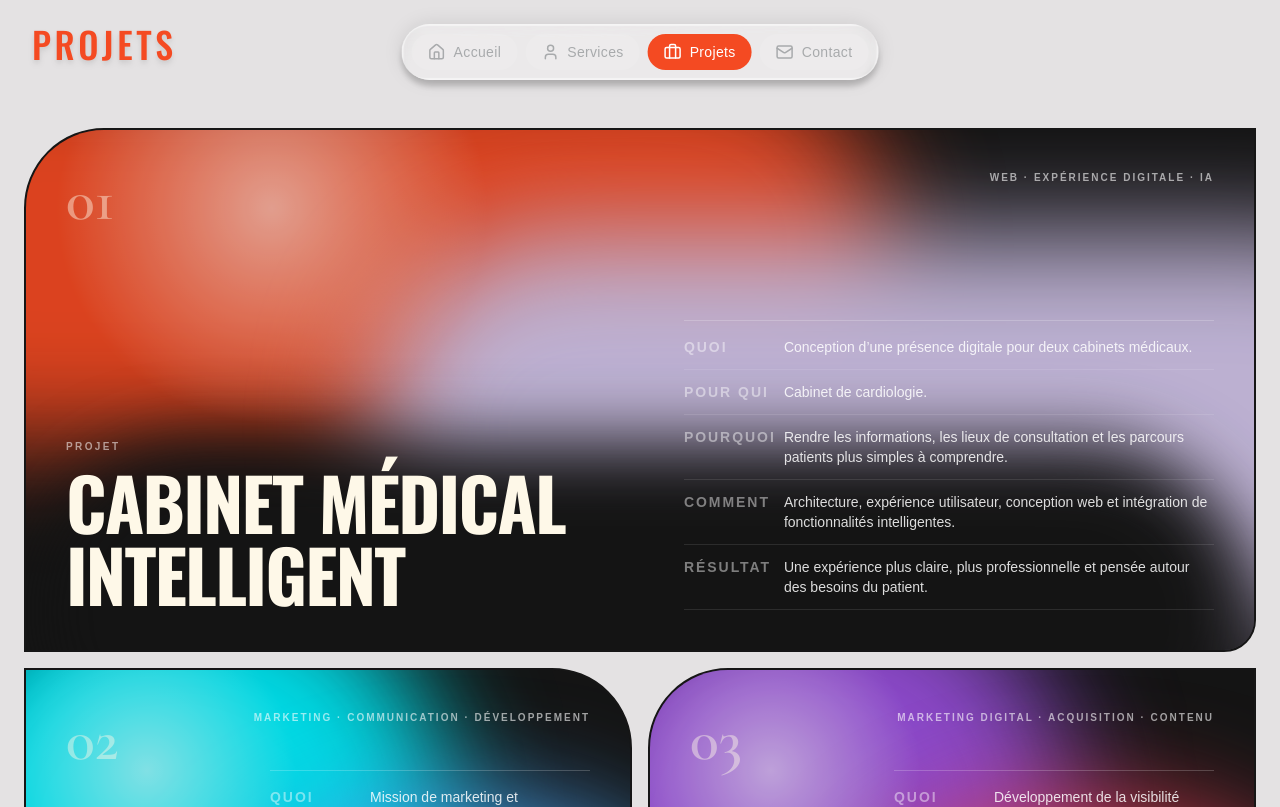
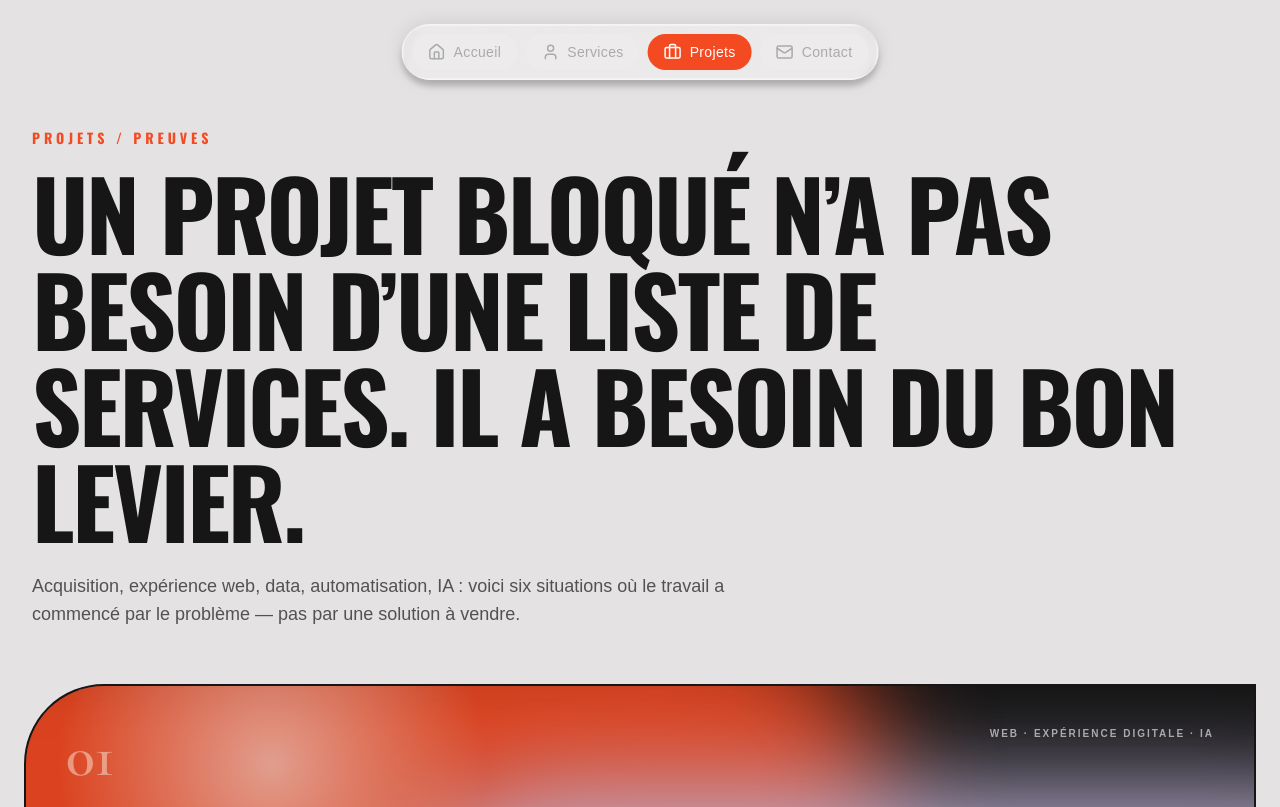
Before and after one commit to nuhfear1/Visit-card, a Next.js app: page /Visit-card/projects in a window 1280 px wide. Shown: the top 807 px of the page. Built offline with nearby package versions, Linux system fonts and the light colour scheme.

Commit message:
projects: orienter le hero vers le problème client

```diff
--- a/src/app/projects/page.tsx
+++ b/src/app/projects/page.tsx
@@ -35,10 +35,20 @@ export default function ProjectsPage() {
     >
       <div
         ref={titleRef}
-        className="pointer-events-none absolute left-6 top-6 z-20 text-3xl tracking-widest text-[#F44A22] drop-shadow-md md:left-8 md:text-4xl"
-        style={{ fontFamily: "'Oswald', sans-serif" }}
+        className="relative z-20 mb-10 px-6 md:mb-14 md:px-8"
       >
-        PROJETS
+        <div
+          className="text-xs font-bold uppercase tracking-[0.28em] text-[#F44A22] md:text-sm"
+          style={{ fontFamily: "'Oswald', sans-serif" }}
+        >
+          PROJETS / PREUVES
+        </div>
+        <h1 className="mt-4 max-w-6xl font-oswald text-5xl font-black uppercase leading-[0.9] tracking-tight md:text-7xl lg:text-8xl">
+          UN PROJET BLOQUÉ N’A PAS BESOIN D’UNE LISTE DE SERVICES. IL A BESOIN DU BON LEVIER.
+        </h1>
+        <p className="mt-6 max-w-3xl text-sm leading-relaxed text-[#161616]/70 md:text-base lg:text-lg">
+          Acquisition, expérience web, data, automatisation, IA : voici six situations où le travail a commencé par le problème — pas par une solution à vendre.
+        </p>
       </div>
 
       <div ref={gridRef} className="relative z-10 w-full max-w-full">
```
